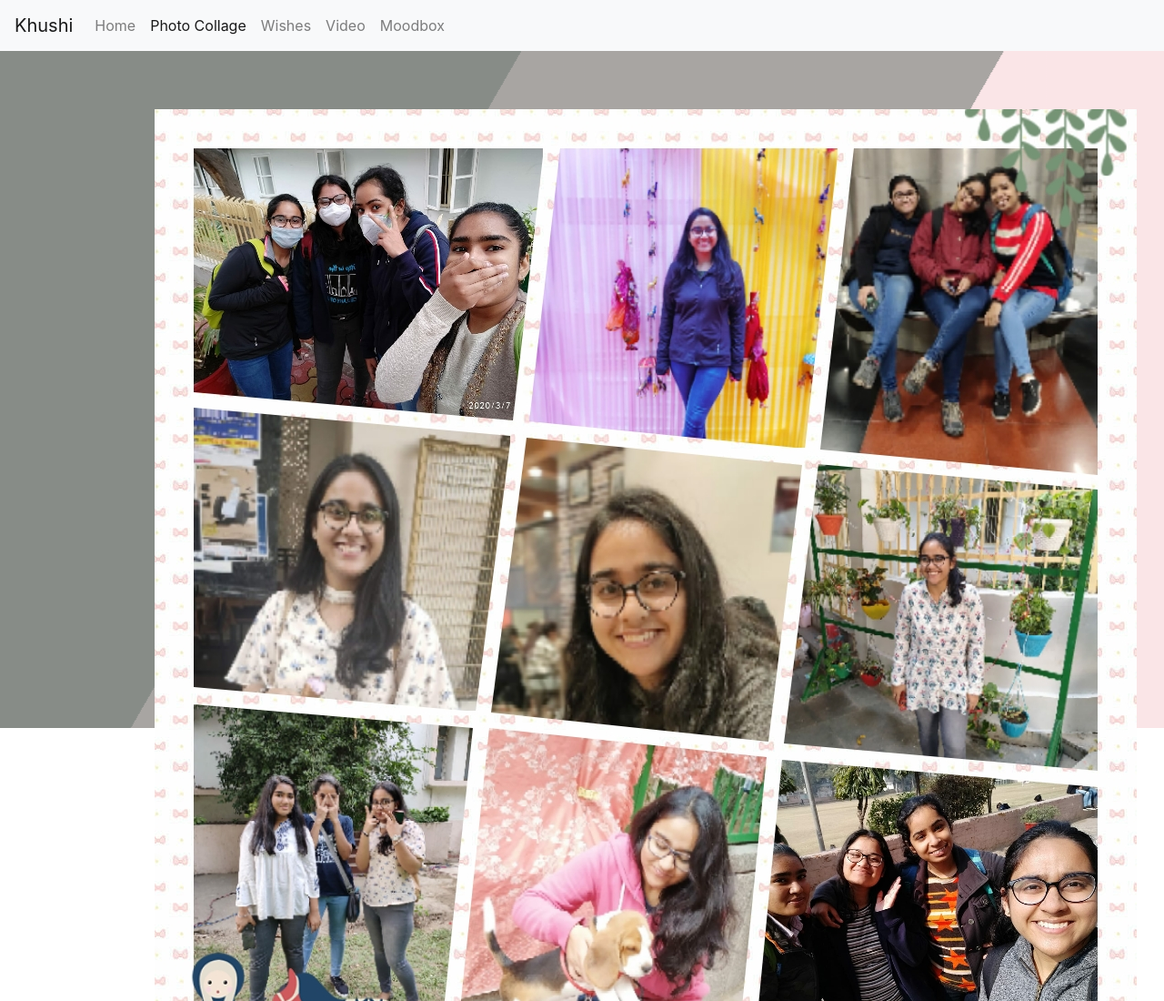
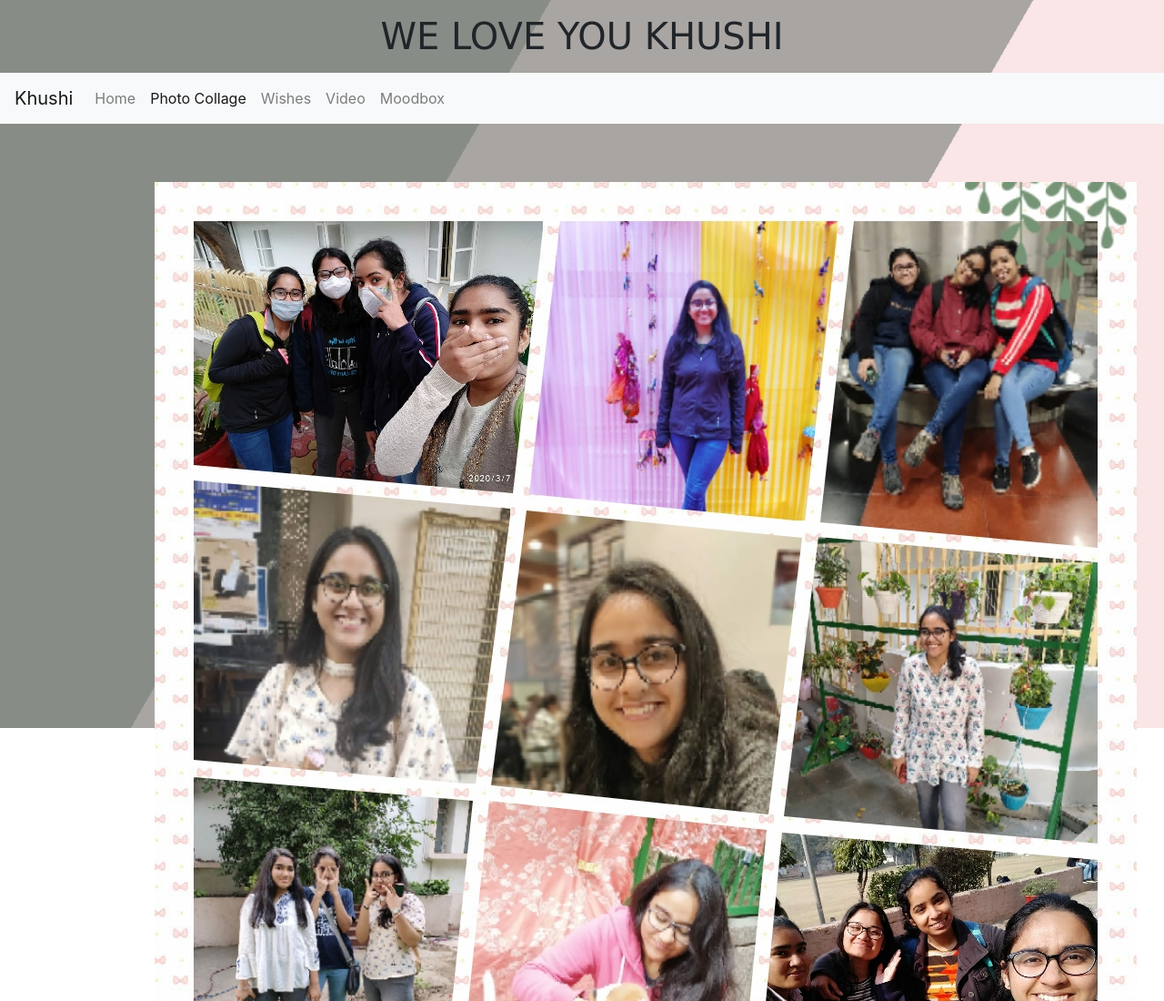
Before and after one commit to devanshi-katyal/bday-final, a plain HTML site: page collage.html in a window 1280 px wide. Shown: the top 1100 px of the page at 91% size. Drawn offline with nearby package versions, Linux system fonts and the light colour scheme.

Commit message:
Added heading to collage

```diff
--- a/collage.html
+++ b/collage.html
@@ -18,11 +18,12 @@
 
   </head>
   <body>
+    <p><h1> WE LOVE YOU KHUSHI</h1>
     <!--Background-->
      <div class="bg"></div>
      <div class="bg bg2"></div>
      <div class="bg bg3"></div>
-
+        </p>
     <!-- navbar -->
     <nav class="navbar navbar-expand-lg navbar-light bg-light">
   <a class="navbar-brand" href="#">Khushi</a>
```
